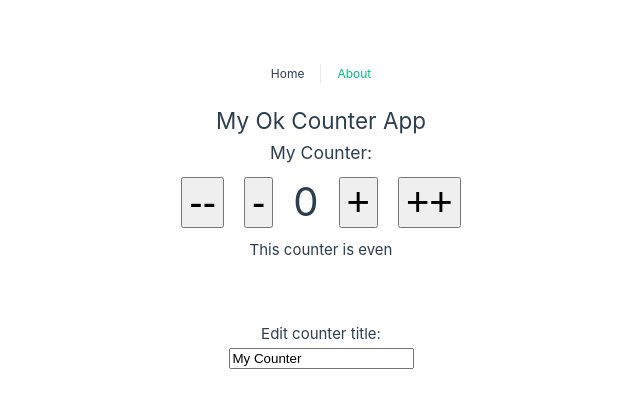
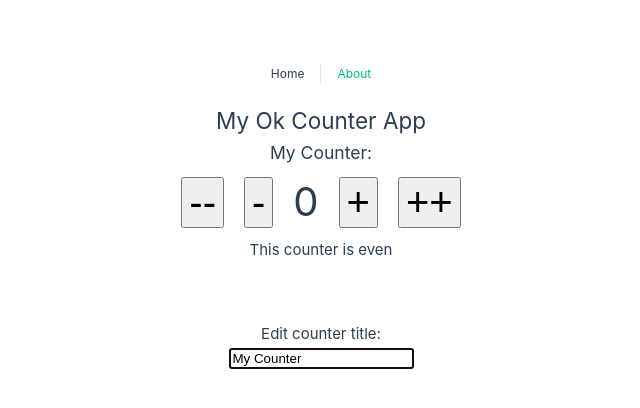
Before and after one commit to sspinit88/vue3-Composition-api-pina-firebase9-course, a Vue app: page / in a window 1280 px wide. Shown: the top 408 px of the page, without its empty margins (319-959 px from the left). Built offline with nearby package versions, Linux system fonts and the light colour scheme.

Commit message:
add directive

```diff
--- /dev/null
+++ b/src/directives/v-auto-focus.ts
@@ -0,0 +1,5 @@
+export const vAutoFocus = {
+	mounted: (el) => {
+		el.focus();
+	}
+};
--- a/src/views/HomeView.vue
+++ b/src/views/HomeView.vue
@@ -6,43 +6,49 @@
     <h3>{{ counterData.title }}:</h3>
 
     <div>
-      <button @click="decreaseCounter(2)" class="btn">--</button>
-      <button @click="decreaseCounter(1)" class="btn">-</button>
+      <button @click="decreaseCounter(2)"
+              class="btn">--
+      </button>
+      <button @click="decreaseCounter(1)"
+              class="btn">-
+      </button>
       <span class="counter">{{ counterData.count }}</span>
-      <button @click="increaseCounter(1, $event)" class="btn">+</button>
-      <button @click="increaseCounter(2)" class="btn">++</button>
+      <button @click="increaseCounter(1, $event)"
+              class="btn">+
+      </button>
+      <button @click="increaseCounter(2)"
+              class="btn">++
+      </button>
     </div>
 
     <p>This counter is {{ oddOrEven }}</p>
 
     <div class="edit">
       <h4>Edit counter title:</h4>
-      <input v-model="counterData.title" type="text">
+      <input v-model="counterData.title"
+             v-auto-focus
+             type="text">
     </div>
 
   </div>
 </template>
 
-<script setup>
-/*
-  imports
-*/
+<script setup
+        lang="ts">
 
-  import { reactive, computed, watch, onMounted } from 'vue'
+import { reactive, computed, watch, onMounted, } from 'vue';
+import { vAutoFocus } from '@/directives/v-auto-focus.ts';
 
-/*
-  app title
-*/
 
-  const appTitle = 'My Ok Counter App'
+/*  app title */
+
+const appTitle: string = 'My Ok Counter App'
 
 onMounted(() => {
   console.log('Do stuff related to App Title')
 })
 
-/*
-  counter
-*/
+/* counter */
 
 const counterData = reactive({
   count: 0,
@@ -72,46 +78,20 @@
   console.log('Do stuff related to Counter')
 })
 
+
 </script>
-
-<!--
-<script>
-export default {
-  data() {
-    return {
-      count: 0
-    }
-  },
-  computed: {
-    myComputedProperty() {
-      // perform logic based on a data property
-      return 'my result'
-    }
-  },
-  watch: {
-    count(newCount, oldCount) {
-      if (newCount == 20) alert('asdfasd')
-    }
-  },
-  mounted() {
-    console.log('mounted')
-  },
-  unmounted() {
-    console.log('unmounted')
-  }
-}
-</script>
--->
 
 <style>
 .home {
   text-align: center;
   padding: 20px;
 }
+
 .btn, .counter {
   font-size: 40px;
   margin: 10px;
 }
+
 .edit {
   margin-top: 60px;
 }
```
Lines whose indentation alone changed are shown as unchanged.
